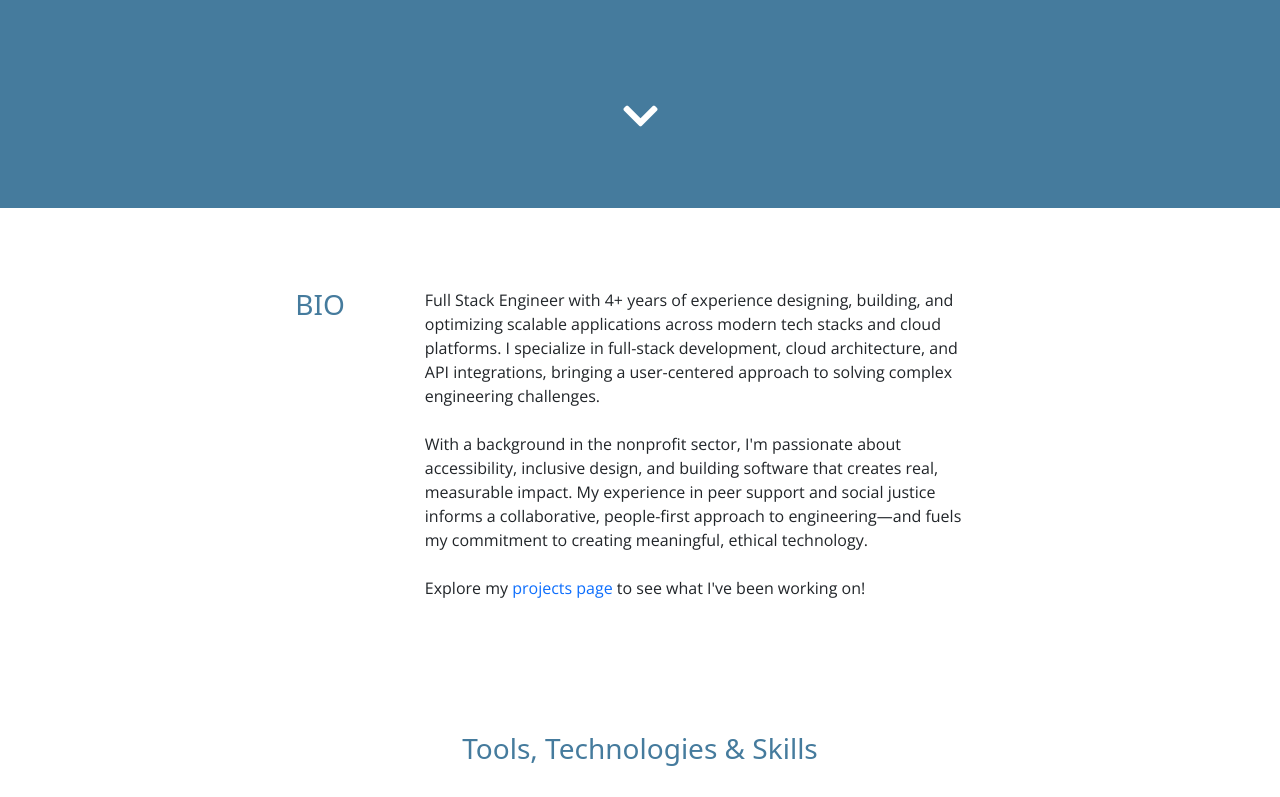
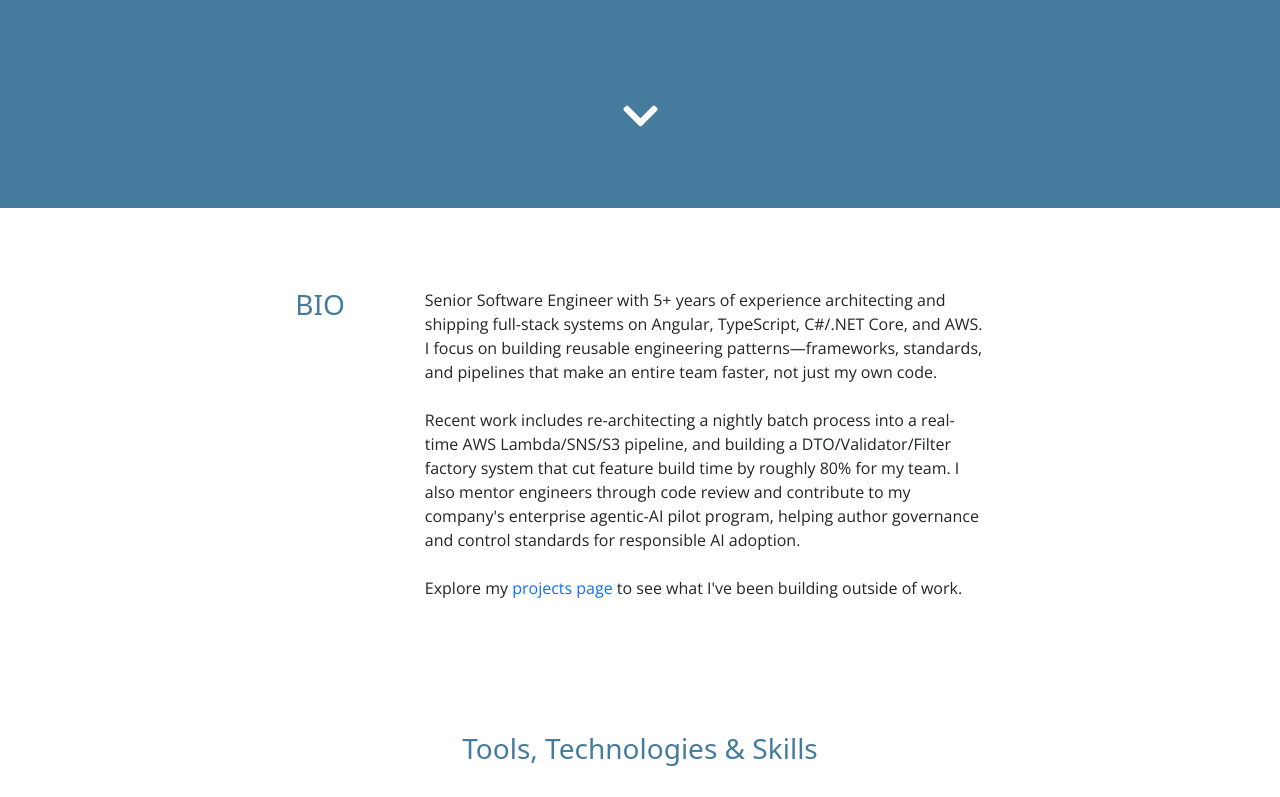
Before and after one commit to a-thread/my-portfolio, a React (Vite) app: page /#/ in a window 1280 px wide. Shown: the part 592-1389 px from the top of the page. Built offline with nearby package versions, Linux system fonts and the light colour scheme.

Commit message:
refactor: refreshing bio

```diff
--- a/src/components/Bio/index.tsx
+++ b/src/components/Bio/index.tsx
@@ -9,13 +9,13 @@ const Bio: React.FC = () => {
 
             <article>
                 <p className='bio-content'>
-                    Full Stack Engineer with 4+ years of experience designing, building, and optimizing scalable applications across modern tech stacks and cloud platforms. I specialize in full-stack development, cloud architecture, and API integrations, bringing a user-centered approach to solving complex engineering challenges.
+                    Senior Software Engineer with 5+ years of experience architecting and shipping full-stack systems on Angular, TypeScript, C#/.NET Core, and AWS. I focus on building reusable engineering patterns—frameworks, standards, and pipelines that make an entire team faster, not just my own code.
                     <br />
                     <br />
-                    With a background in the nonprofit sector, I'm passionate about accessibility, inclusive design, and building software that creates real, measurable impact. My experience in peer support and social justice informs a collaborative, people-first approach to engineering—and fuels my commitment to creating meaningful, ethical technology.
+                    Recent work includes re-architecting a nightly batch process into a real-time AWS Lambda/SNS/S3 pipeline, and building a DTO/Validator/Filter factory system that cut feature build time by roughly 80% for my team. I also mentor engineers through code review and contribute to my company's enterprise agentic-AI pilot program, helping author governance and control standards for responsible AI adoption.
                     <br />
                     <br />
-                    Explore my <Link to="/projects">projects page</Link> to see what I've been working on!
+                    Explore my <Link to="/projects">projects page</Link> to see what I've been building outside of work.
                 </p>
             </article>
         </div>
```
